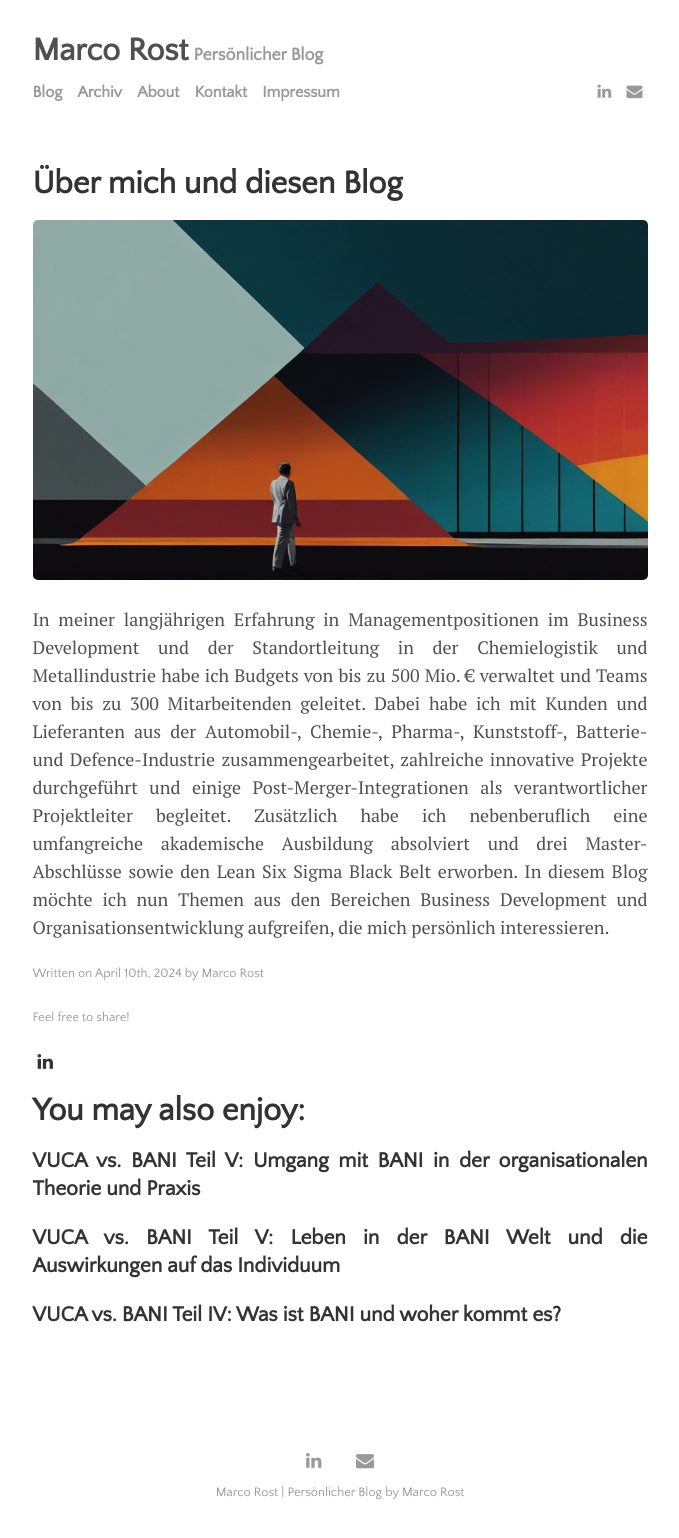
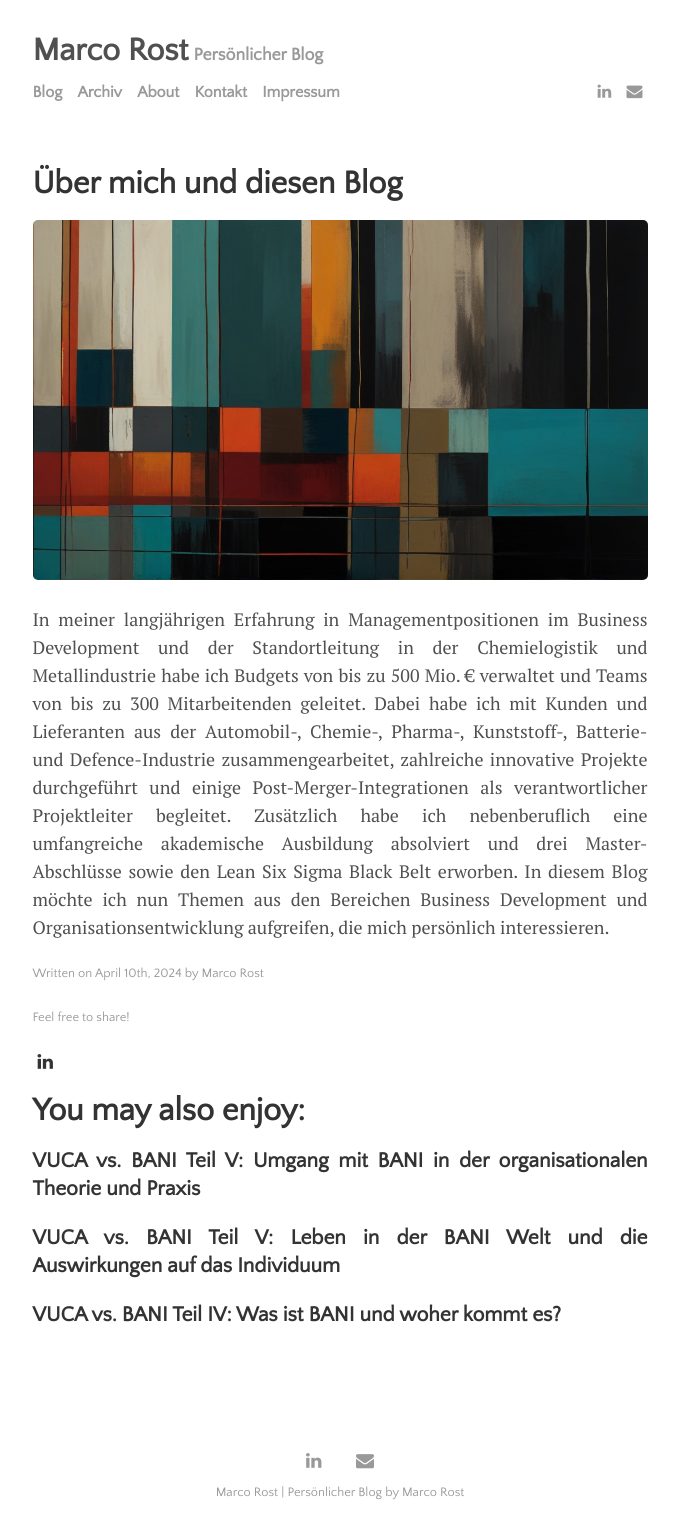
Before and after one commit to romabl/romabl.github.io, a Jekyll site: the page built from _posts/2024-04-10-Über-mich-und-diesen-Blog.md, in a window 1280 px wide. Shown: the whole page, without its empty margins (300-979 px from the left). Built offline with Jekyll 4.4.1, drawn with Linux system fonts in a browser that asks for light colours.

Commit message:
Update 2024-04-10-Über-mich-und-diesen-Blog.md

```diff
--- a/_posts/2024-04-10-Über-mich-und-diesen-Blog.md
+++ b/_posts/2024-04-10-Über-mich-und-diesen-Blog.md
@@ -4,7 +4,7 @@ title: "Über mich und diesen Blog"
 author: "Marco Rost"
 categories: journal
 tags: [VUCA,BANI]
-image: Abstract.jpg
+image: Default_Step_into_the_world_of_business_with_this_visually_des_1.jpg
 ---
 In meiner langjährigen Erfahrung in Managementpositionen im Business Development und der Standortleitung in der Chemielogistik und Metallindustrie habe ich Budgets von bis zu 500 Mio. € verwaltet und Teams von bis zu 300 Mitarbeitenden geleitet. Dabei habe ich mit Kunden und Lieferanten aus der Automobil-, Chemie-, Pharma-, Kunststoff-, Batterie- und Defence-Industrie zusammengearbeitet, zahlreiche innovative Projekte durchgeführt und einige Post-Merger-Integrationen als verantwortlicher Projektleiter begleitet. Zusätzlich habe ich nebenberuflich eine umfangreiche akademische Ausbildung absolviert und drei Master-Abschlüsse sowie den Lean Six Sigma Black Belt erworben.
 In diesem Blog möchte ich nun Themen aus den Bereichen Business Development und Organisationsentwicklung aufgreifen, die mich persönlich interessieren.
```
